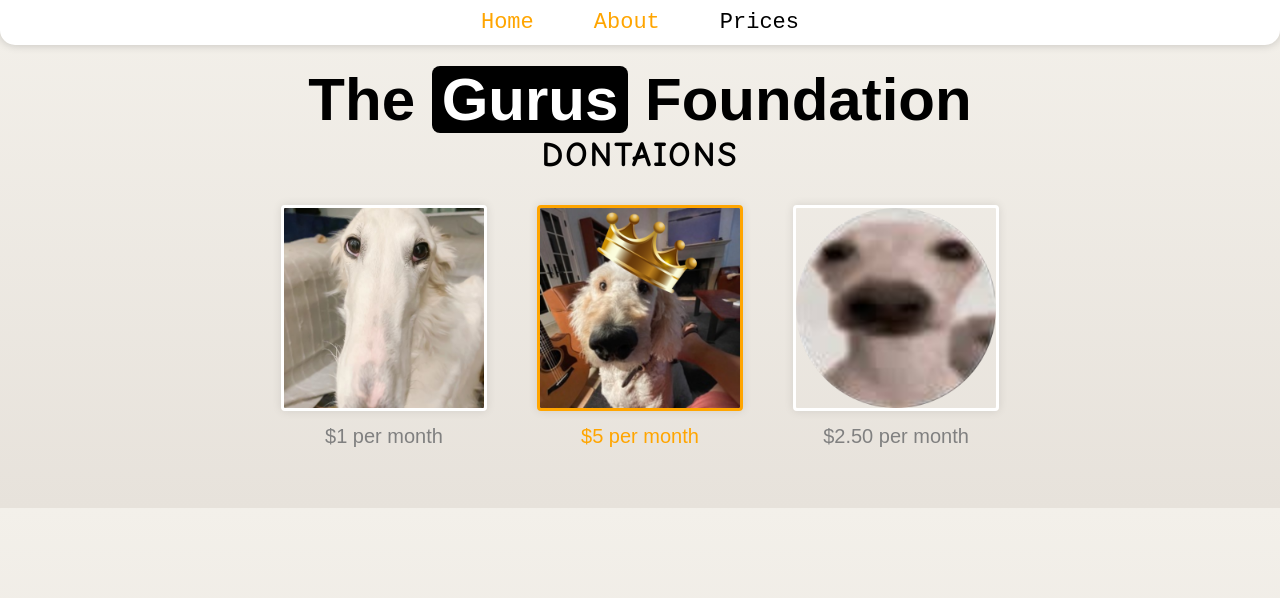
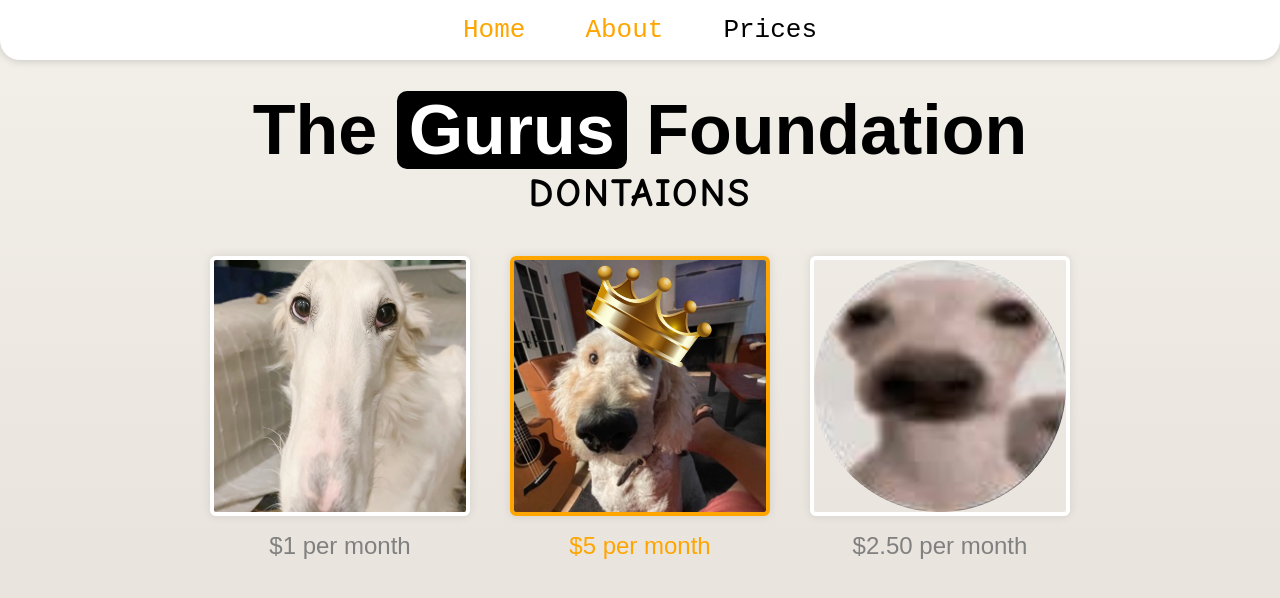
Before and after one commit to Redgamer3670/gurusfoundation, a plain HTML site: page index.html in a window 1280 px wide. Drawn offline with Linux system fonts and the light colour scheme.

Commit message:
Update index.html

```diff
--- a/index.html
+++ b/index.html
@@ -4,6 +4,10 @@
   <meta charset="UTF-8">
   <title>The Gurus Foundation</title>
   <style>
+    * {
+      box-sizing: border-box;
+    }
+
     body {
       margin: 0;
       font-family: sans-serif;
@@ -13,13 +17,14 @@
 
     .navbar {
       background: white;
-      padding: 10px 0;
-      border-radius: 0 0 15px 15px;
+      padding: 15px 0;
+      border-radius: 0 0 20px 20px;
       box-shadow: 0 0 10px rgba(0,0,0,0.2);
       display: flex;
       justify-content: center;
       gap: 60px;
-      font-size: 22px;
+      font-size: 26px;
+      flex-wrap: wrap;
     }
 
     .navbar a {
@@ -28,67 +33,91 @@
       color: black;
     }
 
-    .navbar a:nth-child(1) {
-      color: orange;
-    }
-
+    .navbar a:nth-child(1),
     .navbar a:nth-child(2) {
       color: orange;
     }
 
     .title {
-      font-size: 60px;
+      font-size: 70px;
       font-weight: bold;
-      margin-top: 20px;
+      margin-top: 30px;
     }
 
     .title span {
       background: black;
       color: white;
-      padding: 0 10px;
-      border-radius: 8px;
+      padding: 0 12px;
+      border-radius: 10px;
     }
 
     .subtitle {
       font-family: 'Comic Sans MS', cursive;
-      font-size: 35px;
+      font-size: 40px;
       font-weight: bold;
-      margin-bottom: 30px;
+      margin-bottom: 40px;
       letter-spacing: 2px;
     }
 
     .tiers {
       display: flex;
       justify-content: center;
-      gap: 50px;
-      margin-bottom: 60px;
+      gap: 40px;
+      margin: 0 auto 80px;
+      flex-wrap: wrap;
+      max-width: 1000px;
     }
 
     .tier {
       text-align: center;
+      margin-bottom: 30px;
     }
 
     .tier img {
-      width: 200px;
-      height: 200px;
+      width: 260px;
+      height: 260px;
       object-fit: cover;
-      border: 3px solid white;
-      border-radius: 4px;
+      border: 4px solid white;
+      border-radius: 6px;
       box-shadow: 0 0 10px rgba(0,0,0,0.1);
     }
 
     .tier.middle img {
-      border: 3px solid orange;
+      border: 4px solid orange;
     }
 
     .price {
-      margin-top: 10px;
-      font-size: 20px;
+      margin-top: 12px;
+      font-size: 24px;
       color: gray;
     }
 
     .middle .price {
       color: orange;
+    }
+
+    @media (max-width: 600px) {
+      .title {
+        font-size: 50px;
+      }
+
+      .subtitle {
+        font-size: 32px;
+      }
+
+      .navbar {
+        font-size: 20px;
+        gap: 30px;
+      }
+
+      .tier img {
+        width: 200px;
+        height: 200px;
+      }
+
+      .price {
+        font-size: 20px;
+      }
     }
   </style>
 </head>
```
